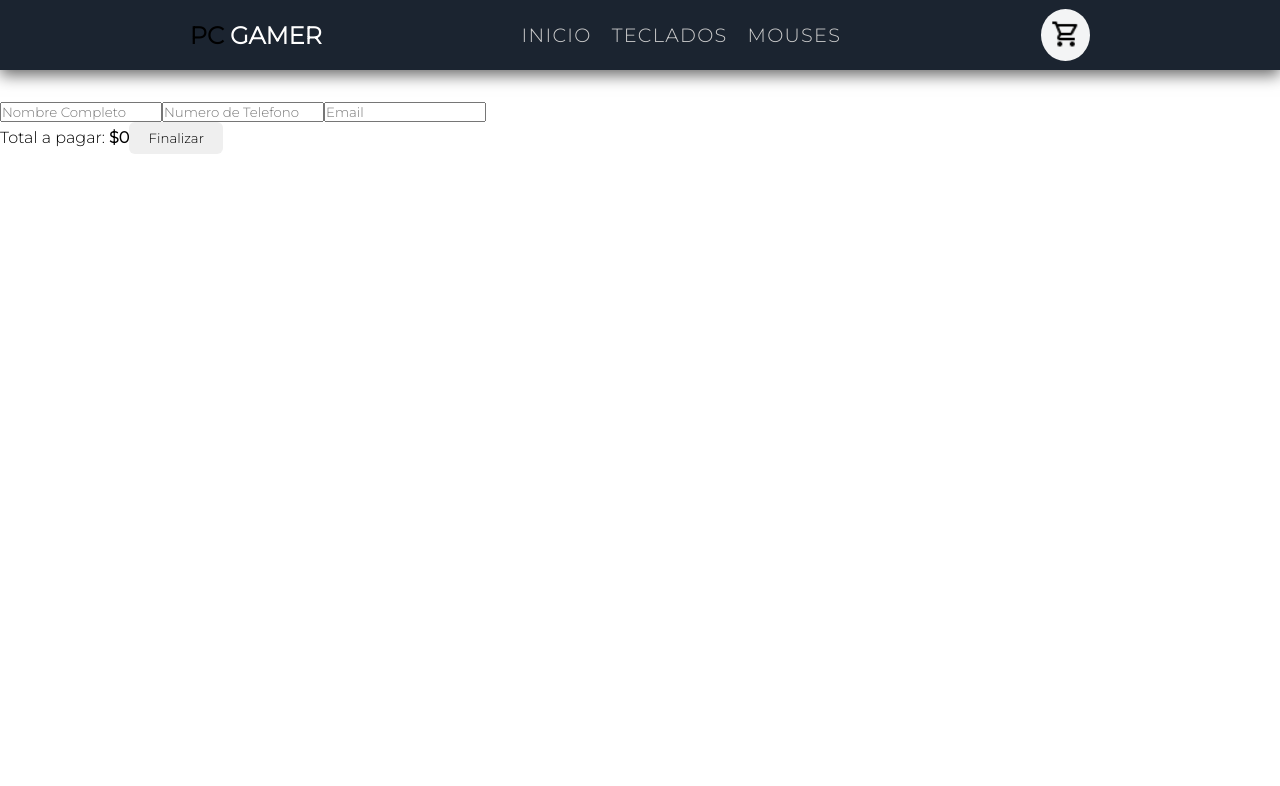
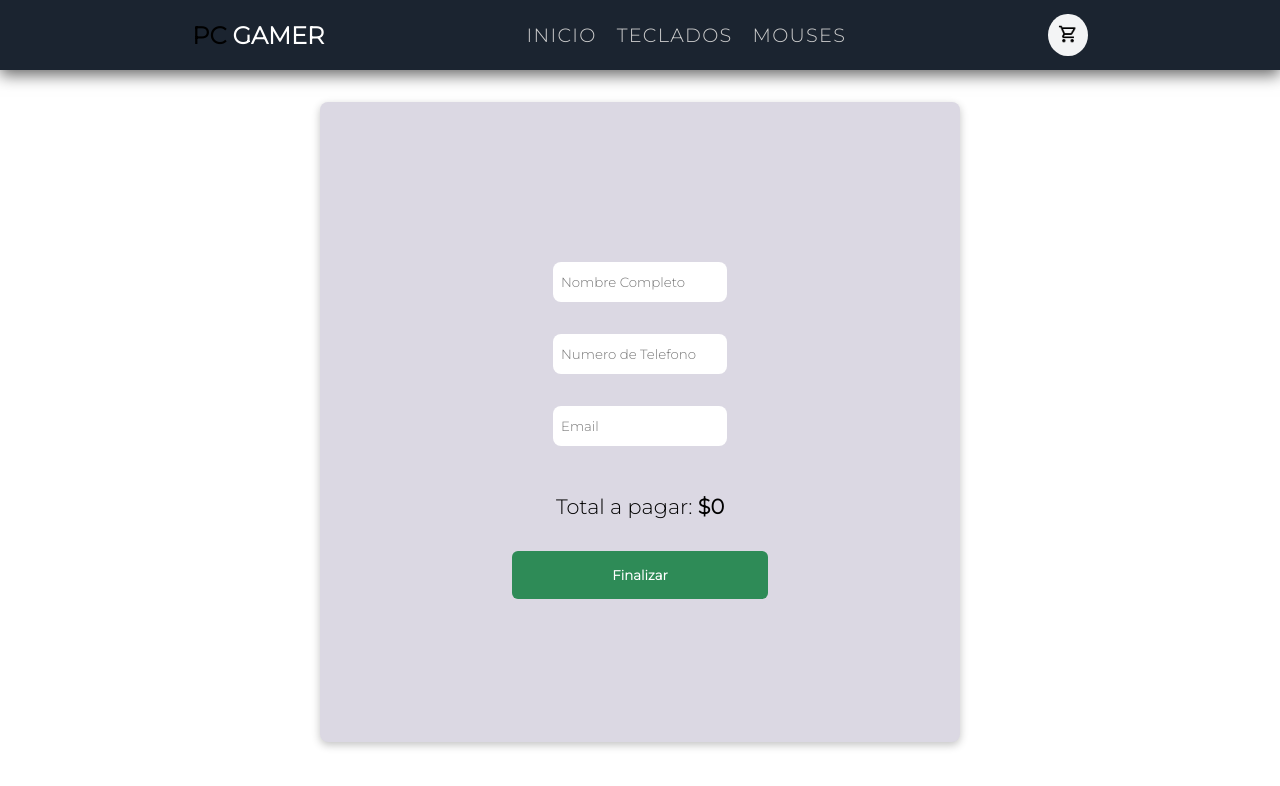
Before and after one commit to Cristian-Souto/React-Coder-Ecommerce, a React (Create React App) app: page /checkout in a window 1280 px wide. Shown: the top 786 px of the page. Built offline with nearby package versions, Linux system fonts and the light colour scheme.

Commit message:
estilos a la vista checkout

```diff
--- a/src/context/cartContext.jsx
+++ b/src/context/cartContext.jsx
@@ -5,13 +5,15 @@ export const CartContext = createContext([]);
 export const CartContextProvider = ({ children }) => {
   const [productsAdded, setProductsAdded] = useState([]);
   const [totalAmount, setTotalAmount] = useState(0);
+
   //calcular el total
-
   useEffect(() => {
     const amount = productsAdded
       .map((product) => parseInt(product.item.price) * product.quantityAdded)
       .reduce((partialSum, a) => partialSum + a,0);
     setTotalAmount(amount);
+    console.log(productsAdded)
+    console.log(amount)
   }, [productsAdded]);
 
   function addItem(item, quantity) {
--- a/src/hoja-de-estilo/cartWidget.css
+++ b/src/hoja-de-estilo/cartWidget.css
@@ -15,5 +15,5 @@ button:hover{
   opacity:.8;
 }
 img{
-  width:30px;
+  width:20px;
 }
--- a/src/views/checkout.jsx
+++ b/src/views/checkout.jsx
@@ -76,30 +76,34 @@ const CheckoutView = () => {
 
   return (
     <Layout>
-      <form onSubmit={handleFinalizePurchase} className="flex flex-col w-1/2">
-        <div className="flex flex-col">
+      <form onSubmit={handleFinalizePurchase} style={{backgroundColor:'#DBD8E3',borderRadius:'8px',boxShadow:'rgba(0, 0, 0, 0.24) 0px 3px 8px',margin:'auto',maxWidth:'50%',display:'flex',alignItems:'center',justifyContent:'center',flexDirection:'column',height:'80vh'}} >
+        <div style={{display:'flex',flexDirection:'column'}}>
           <input
+            style={{height:'40px',width:'100%',borderRadius:'8px',border:'none',margin:'1rem 0',padding:'0 .5rem'}}
             className="h-8 pl-4 mb-4 rounded-md"
             placeholder="Nombre Completo"
             required
           />
           <input
+            style={{height:'40px',borderRadius:'8px',border:'none',margin:'1rem 0',padding:'0 .5rem'}}
             className="h-8 pl-4 mb-4 rounded-md"
             placeholder="Numero de Telefono"
             type="number"
             required
           />
           <input
+           style={{height:'40px',borderRadius:'8px',border:'none',margin:'1rem 0',padding:'0 .5rem'}}
             className="h-8 pl-4 mb-4 rounded-md"
             placeholder="Email"
             type={"email"}
             required
           />
         </div>
-        <span>
+        <span style={{fontSize:'1.3rem',margin:'2rem'}}>
           Total a pagar: <strong>${totalAmount}</strong>
         </span>
         <button
+         style={{width:'40%',color:'white',fontWeight:'600',borderRadius:'6px',cursor:'pointer',border:'none',padding:'1rem 2rem',backgroundColor:'seagreen'}}
           type="submit"
           className="rounded-lg p-2 bg-gray-800 text-white disabled:opacity-50"
           disabled={isLoading}
```
